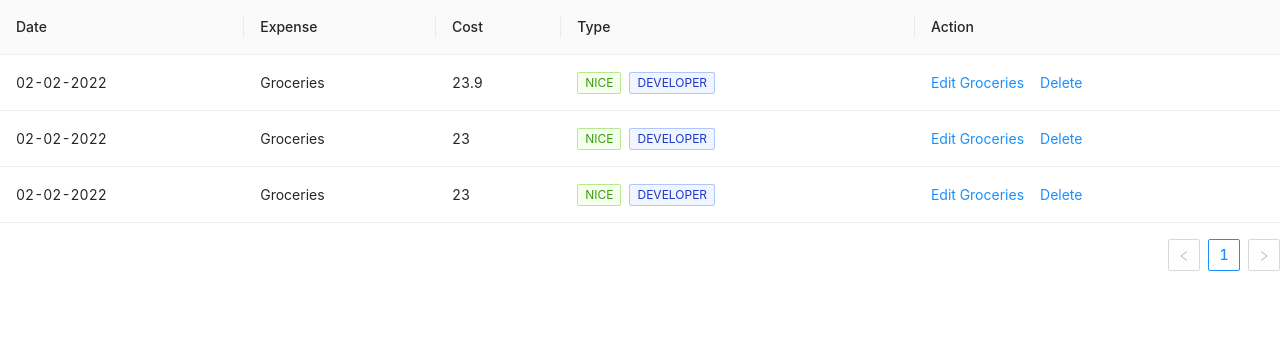
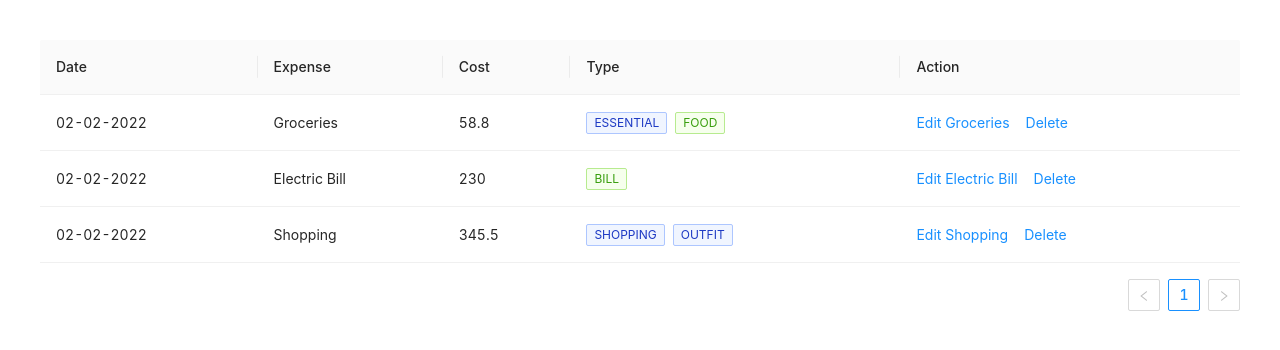
Before and after one commit to Bavithra/basic-expense-tracker, a React (Create React App) app: page / in a window 1280 px wide. Shown: the top 350 px of the page. Built offline with nearby package versions, Linux system fonts and the light colour scheme.

Commit message:
feat: added redux state management for expense list

```diff
--- a/src/App.tsx
+++ b/src/App.tsx
@@ -3,7 +3,13 @@ import './App.css';
 import 'antd/dist/antd.css';
 
 import ExpenseHistory from './components/ExpenseHistory';
+import { Provider } from 'react-redux';
+import { store } from './redux/store';
 
-const App = () => <ExpenseHistory />;
+const App = () => (
+  <Provider store={store}>
+    <ExpenseHistory />
+  </Provider>
+);
 
 export default App;
--- /dev/null
+++ b/src/components/ExpenseHistory/ExpenseHistory.styles.tsx
@@ -0,0 +1,5 @@
+import styled from "styled-components";
+
+export const Container = styled.div`
+  margin: 40px;
+`;
--- a/src/components/ExpenseHistory/ExpenseHistory.tsx
+++ b/src/components/ExpenseHistory/ExpenseHistory.tsx
@@ -1,5 +1,8 @@
 import React from "react";
 import { Space, Table, Tag } from 'antd';
+import { RootState } from "../../redux/store";
+import { useSelector } from "react-redux";
+import { Container } from "./ExpenseHistory.styles";
 
 const columns = [
   {
@@ -47,32 +50,13 @@ const columns = [
     ),
   },
 ];
-const data = [
-  {
-    key: '1',
-    expense: 'Groceries',
-    date: '02-02-2022',
-    cost: 23.9,
-    tags: ['nice', 'developer'],
-  },
-  {
-    key: '2',
-    expense: 'Groceries',
-    date: '02-02-2022',
-    cost: 23,
-    tags: ['nice', 'developer'],
-  },
-  {
-    key: '3',
-    expense: 'Groceries',
-    date: '02-02-2022',
-    cost: 23,
-    tags: ['nice', 'developer'],
-  },
-];
 
 function ExpenseHistory() {
-  return <Table columns={columns} dataSource={data} />
+  const data = useSelector(
+    (state: RootState) => state.reducer.data.expenseList
+  );
+
+  return <Container><Table columns={columns} dataSource={data} /></Container>;
 }
 
 export default ExpenseHistory;
--- /dev/null
+++ b/src/redux/hooks.ts
@@ -0,0 +1,6 @@
+import { TypedUseSelectorHook, useDispatch, useSelector } from 'react-redux';
+import type { RootState, AppDispatch } from './store';
+
+// Use throughout your app instead of plain `useDispatch` and `useSelector`
+export const useAppDispatch = () => useDispatch<AppDispatch>();
+export const useAppSelector: TypedUseSelectorHook<RootState> = useSelector;
--- /dev/null
+++ b/src/redux/reducer.ts
@@ -0,0 +1,10 @@
+import { combineReducers } from "@reduxjs/toolkit";
+import { slice } from "./slice";
+
+const rootReducer = combineReducers({
+  data: slice.reducer,
+});
+
+export type RootState = ReturnType<typeof rootReducer>;
+
+export default rootReducer;
--- /dev/null
+++ b/src/redux/slice.ts
@@ -0,0 +1,42 @@
+import { createSlice } from "@reduxjs/toolkit";
+
+const initialState = {
+  expenseList: [
+    {
+      key: '1',
+      expense: 'Groceries',
+      date: '02-02-2022',
+      cost: 58.8,
+      tags: ['essential', 'food'],
+    },
+    {
+      key: '2',
+      expense: 'Electric Bill',
+      date: '02-02-2022',
+      cost: 230,
+      tags: ['bill'],
+    },
+    {
+      key: '3',
+      expense: 'Shopping',
+      date: '02-02-2022',
+      cost: 345.5,
+      tags: ['shopping', 'outfit'],
+    },
+  ],
+};
+
+export const slice = createSlice({
+  name: 'expense',
+  initialState,
+  // The `reducers` field lets us define reducers and generate associated actions
+  reducers: {
+    // adds expense(s) to the existing expense list
+    addExpenses: (state, param) => {
+      const { payload } = param;
+      state.expenseList.push(payload);
+    },
+  },
+});
+
+export default slice.reducer;
--- /dev/null
+++ b/src/redux/store.ts
@@ -0,0 +1,17 @@
+import { configureStore, ThunkAction, Action } from '@reduxjs/toolkit';
+import rootReducer from './reducer';
+
+export const store = configureStore({
+  reducer: {
+    reducer: rootReducer,
+  },
+});
+
+export type AppDispatch = typeof store.dispatch;
+export type RootState = ReturnType<typeof store.getState>;
+export type AppThunk<ReturnType = void> = ThunkAction<
+  ReturnType,
+  RootState,
+  unknown,
+  Action<string>
+>;
```
Also changed, not shown: package.json (+7 -1 lines), src/types/Expense.type.ts (added, +7 -0 lines), 2 other files (tests, documents, lock files or other folders).
